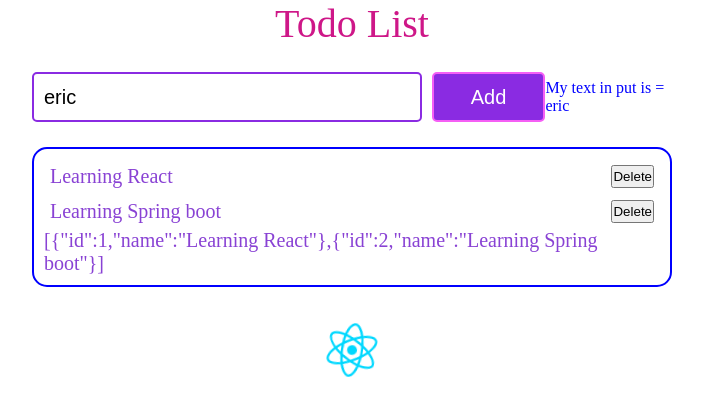
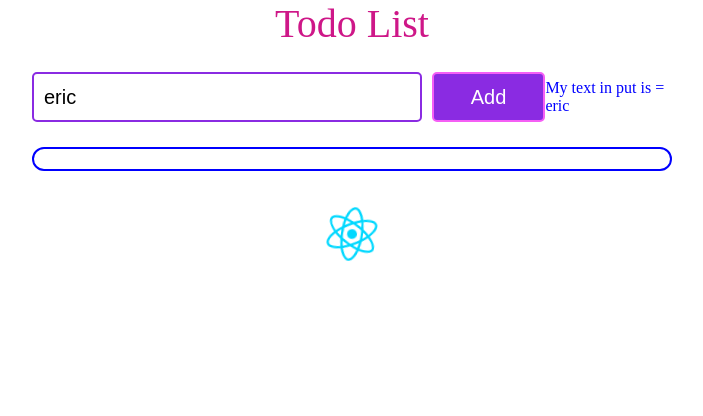
Before and after one commit to tlong1312/React-test, a React (Vite) app: page / in a window 1280 px wide. Shown: the top 416 px of the page, without its empty margins (288-991 px from the left). Built offline with nearby package versions, Linux system fonts and the light colour scheme.

Commit message:
video 40

```diff
--- a/src/App.jsx
+++ b/src/App.jsx
@@ -6,23 +6,7 @@ import { useState } from 'react';
 
 const App = () => {
 
-  const [todoList, setTodoList] = useState([
-    {
-      id: 1,
-      name: "Learning React",
-    },
-    {
-      id: 2,
-      name: "Learning Spring boot",
-    }
-  ])
-
-  const name = "Long";
-  const age = 20;
-  const data = {
-    address: "HCM",
-    country: "Vietnam"
-  }
+  const [todoList, setTodoList] = useState([])
 
   const addNewTodo = (name) => {
     const newTodo = {
@@ -41,12 +25,7 @@ const App = () => {
     <div className="todo-container">
       <div className="todo-title">Todo List</div>
       <TodoForm addNewTodo = {addNewTodo} />
-      <TodoData
-        name={name}
-        age={age}
-        data={data}
-        todoList={todoList}
-      />
+      <TodoData todoList={todoList} />
       <div className="todo-image">
         <img className="logo" src={reactLogo} />
       </div>
--- a/src/components/todo/TodoData.jsx
+++ b/src/components/todo/TodoData.jsx
@@ -8,14 +8,11 @@ const TodoData = (props) => {
             {todoList.map((item, index) => {
                 console.log(">>> check item", item, index)
                 return (
-                    <div className="todo-item">
+                    <div className={`todo-item`} key={item.id}>
                         <div>{item.name}</div>
                         <button>Delete</button>
                     </div>)
             })}
-            <div>
-                {JSON.stringify(todoList)}
-            </div>
         </div>
     )
 }
--- a/src/components/todo/todo.css
+++ b/src/components/todo/todo.css
@@ -101,4 +101,6 @@
     display: flex;
     justify-content: space-between;
     margin: 6px;
+    align-items: center;
+    width: 100%;
   }
```
